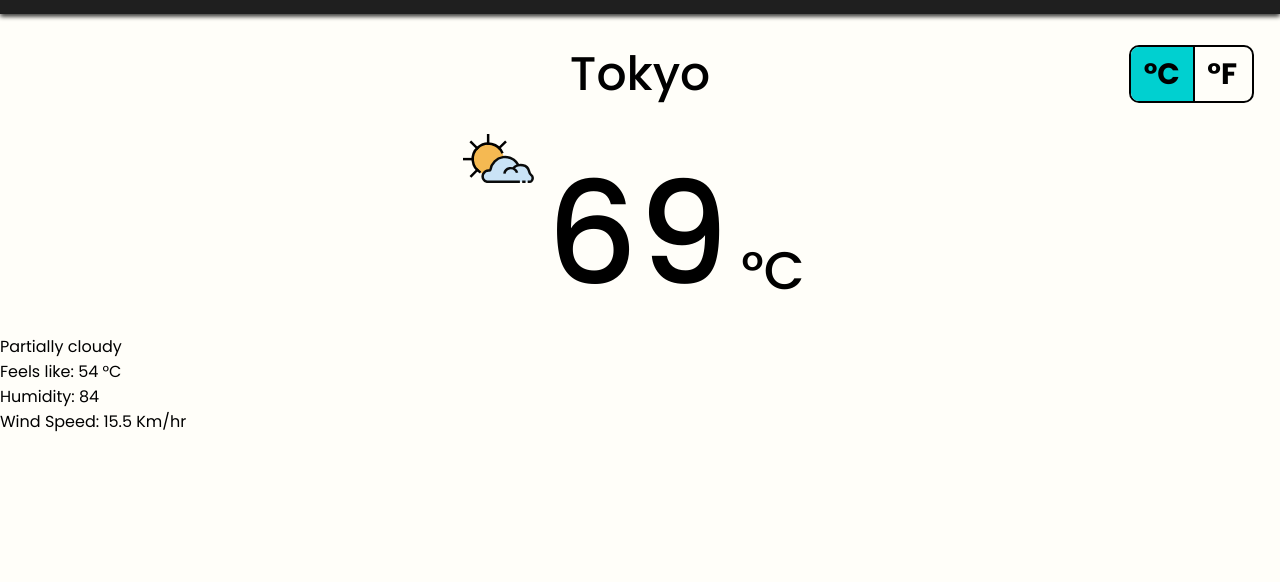
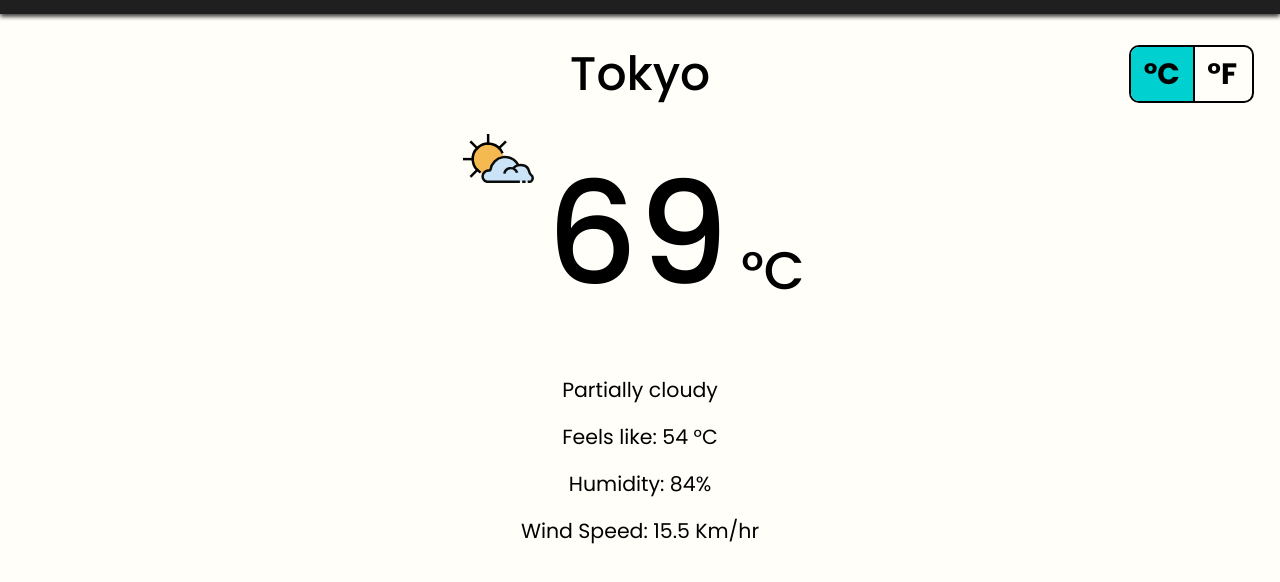
Before and after one commit to Ani0o/odin-weather-app, a website built with webpack: page src/template.html in a window 1280 px wide. Shown: the part 130-712 px from the top of the page. Built offline with nearby package versions, Linux system fonts and the light colour scheme.

Commit message:
Add styles for the minor weather details

```diff
--- a/src/styles.css
+++ b/src/styles.css
@@ -119,7 +119,7 @@ form button:active {
 
 .main-content {
   display: grid;
-  grid-template-rows: 15vh 25vh 1fr 1fr 1fr 1fr;
+  grid-template-rows: 15vh 25vh;
 }
 
 /* Location Header */
@@ -218,3 +218,15 @@ form button:active {
   align-self: flex-end;
   margin-bottom: 3vh;
 }
+
+/* Minor Weather details section */
+
+.weather-details {
+  text-align: center;
+  font-size: calc(0.5rem + 0.6vw + 0.6vh);
+  margin-bottom: 2vh;
+}
+
+.condition {
+  margin-top: 5vh;
+}
--- a/src/template.html
+++ b/src/template.html
@@ -42,7 +42,7 @@
       </div>
       <p class="weather-details condition">Partially cloudy</p>
       <p class="weather-details feelslike">Feels like: 54 &deg;C</p>
-      <p class="weather-details humidity">Humidity: 84</p>
+      <p class="weather-details humidity">Humidity: 84%</p>
       <p class="weather-details windspeed">Wind Speed: 15.5 Km/hr</p>
     </div>
   </body>
```
